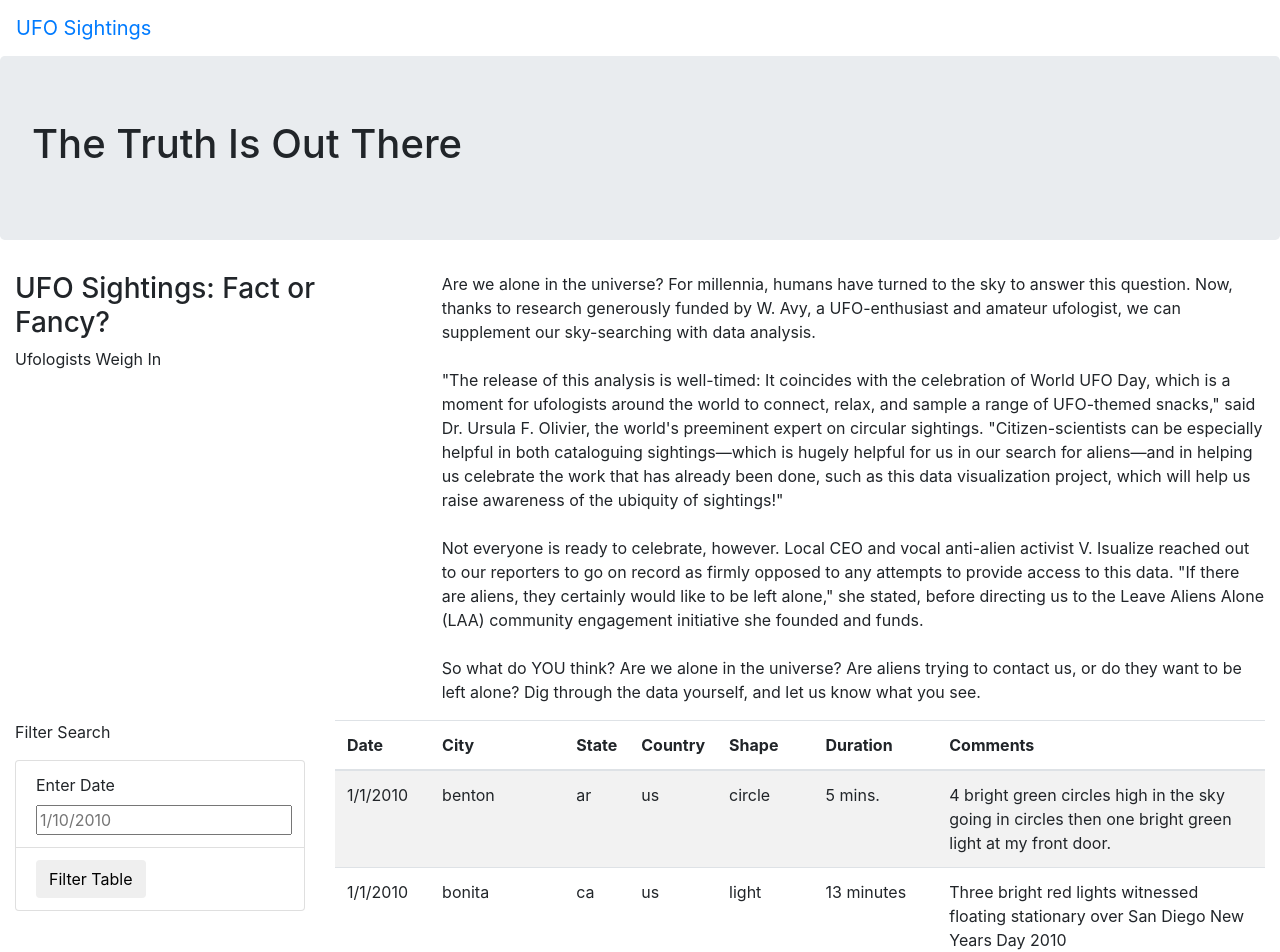
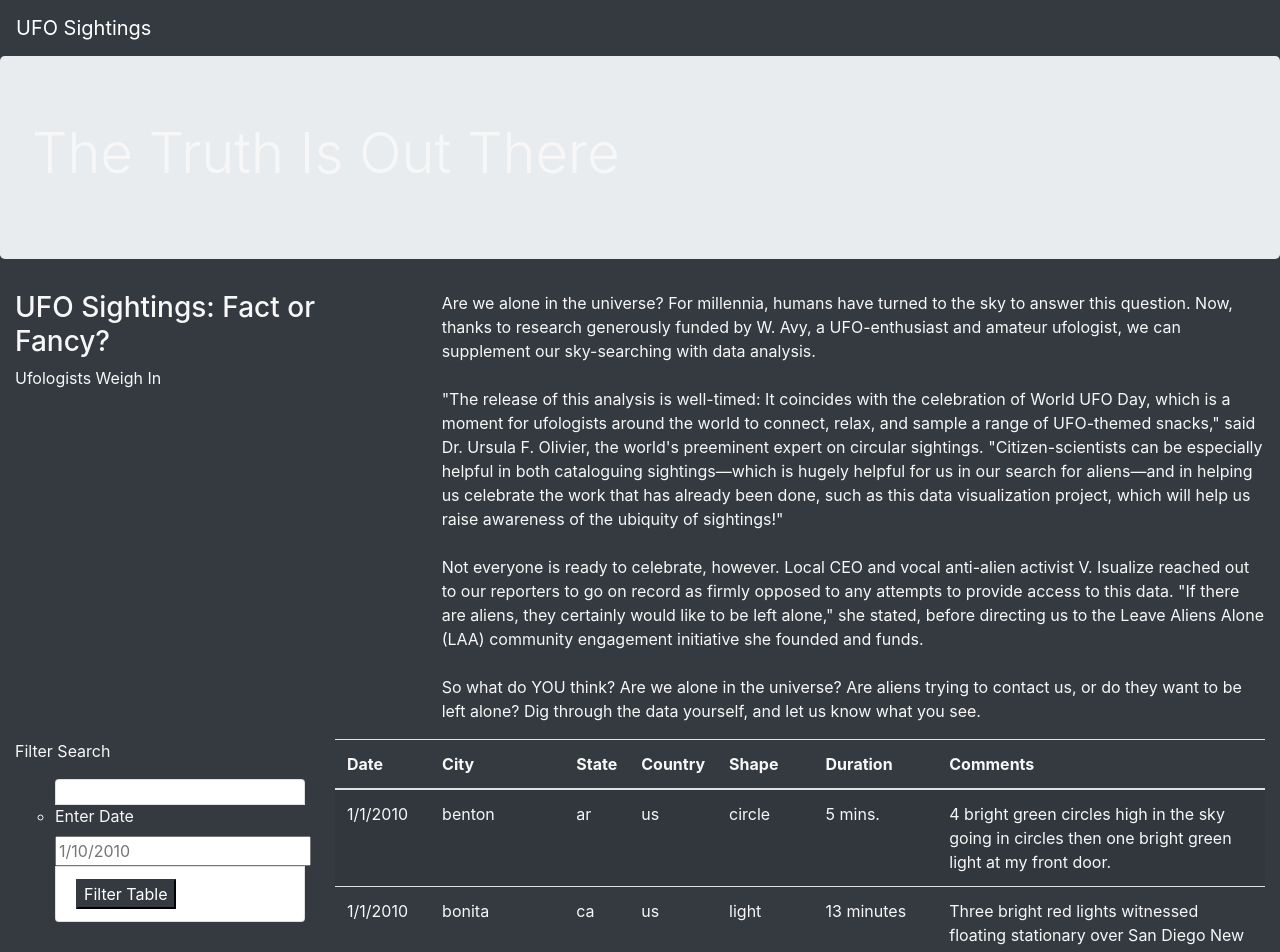
Before and after one commit to Data-Dan-Part-1/UFOs, a plain HTML site: page index.html in a window 1280 px wide. Shown: the top 952 px of the page. Drawn offline with nearby package versions, Linux system fonts and the light colour scheme.

Commit message:
CSS Styling

```diff
--- a/index.html
+++ b/index.html
@@ -12,14 +12,14 @@
     />
     <link rel="stylesheet" href="static/css/style.css"/>
 </head>
-<body>
+<body class="bg-dark">
     <div class="wrapper">
-        <nav class="navbar navbar-expand-lg">
+        <nav class="navbar navbar-dark bg dark navbar-expand-lg">
             <a class="navbar-brand" href="index.html">UFO Sightings</a>
         </nav>
     </div>
     <div class="jumbotron">
-        <h1>The Truth Is Out There</h1>
+        <h1 class="display-4">The Truth Is Out There</h1>
     </div>
     <div class="container-fluid">
         <div class="row">
@@ -54,16 +54,22 @@
     <div class="container-fluid">
         <div class="row">
             <div class="col-md-3">
+                <form class= "bg-dark">
                     <p>Filter Search</p>
                     <ul class="list-group">
+                        <ul class="bg-dark">
                             <li class="list-group-item">
+                                <li class="bg-dark">
                                     <label for="date">Enter Date</label>
                                     <input type="text" placeholder="1/10/2010" id="datetime" />
                                 </li>
                                 <li class="list-group-item">
-                    <button id="filter-btn" type="button" class="btn btn-default">Filter Table</button>
+                                <button id="filter-btn" type="button" class="btn-dark">Filter Table</button>
+                                </li>
                             </li>
                         </ul>
+                    </ul>
+                </form>
             </div>
             <div class="col-md-9">
                 <table class="table table-striped">
--- a/static/css/style.css
+++ b/static/css/style.css
@@ -0,0 +1,4 @@
+body {
+
+    color:#f7f7f7;
+  }
```
Lines whose indentation alone changed are shown as unchanged.
